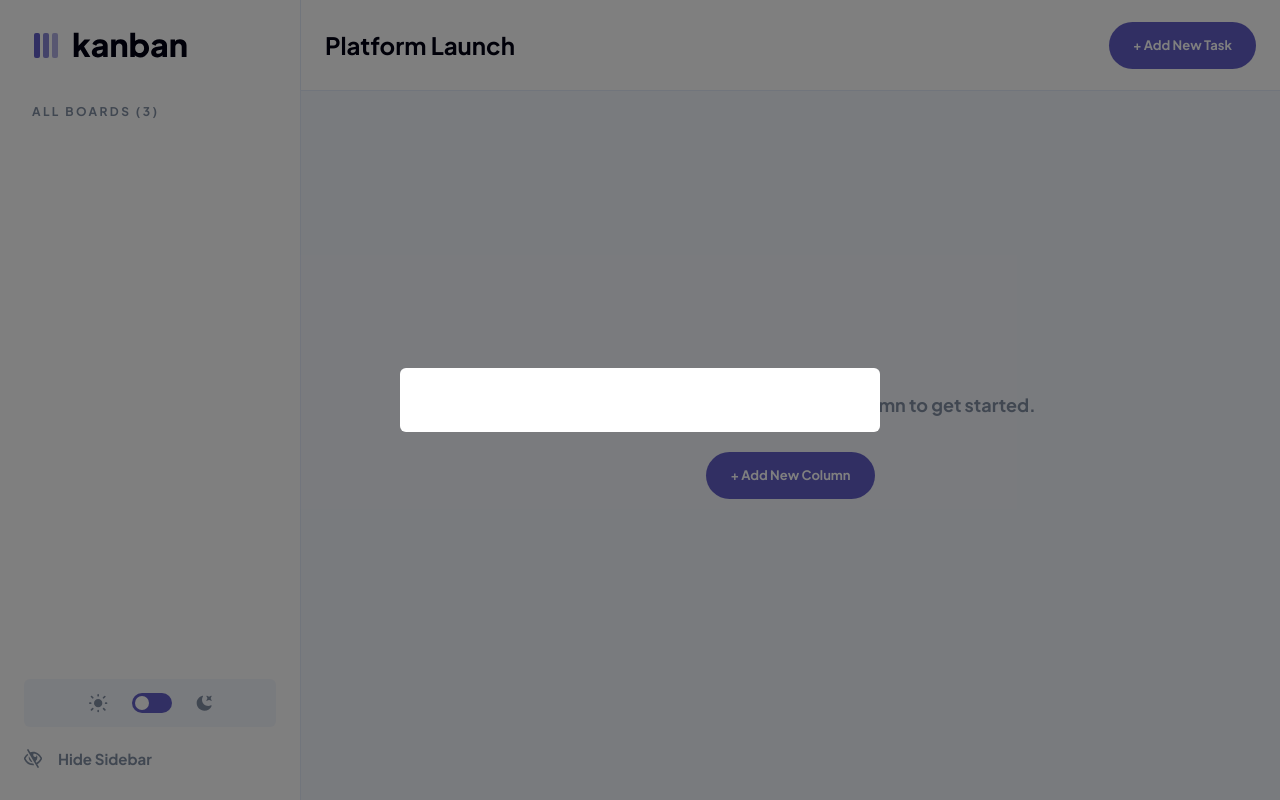
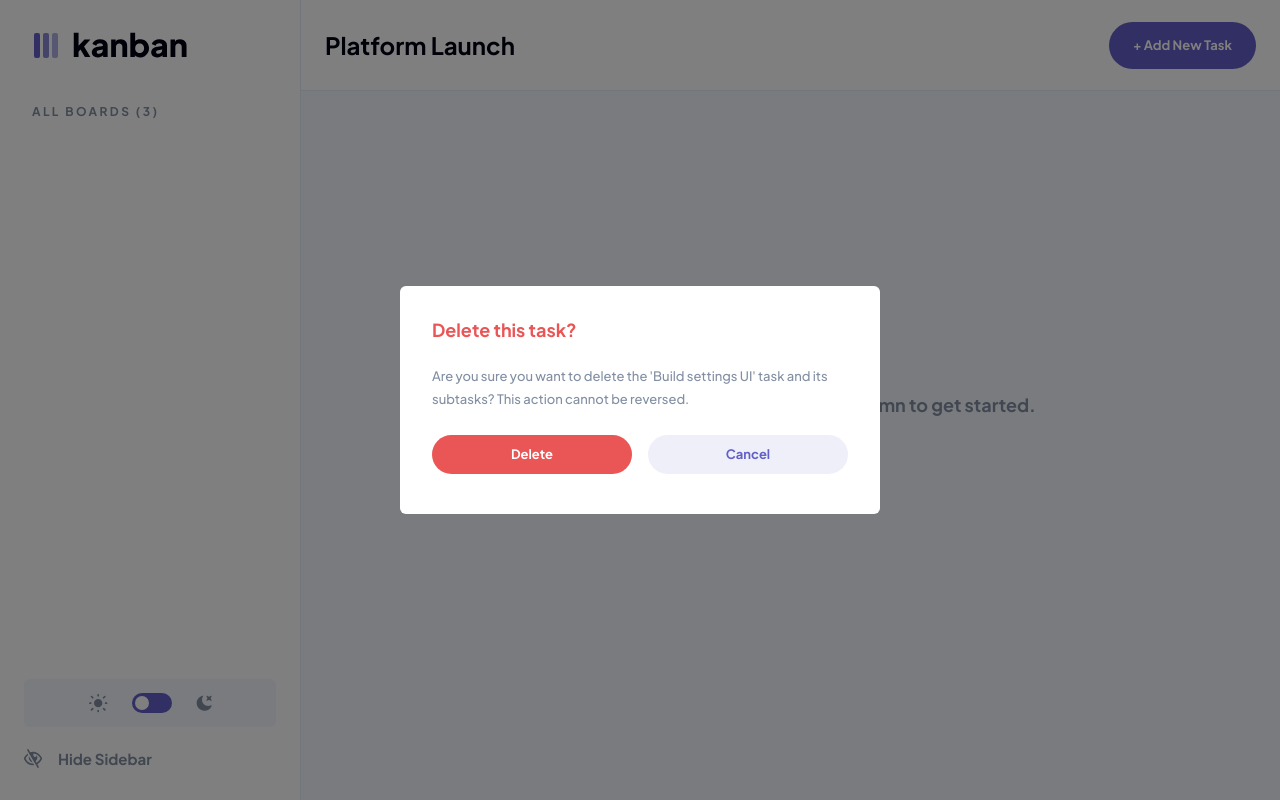
Before and after one commit to MrBradley815/kanban, a Nuxt app in the folder client/: page / in a window 1280 px wide. Built offline with nearby package versions, Linux system fonts and the light colour scheme.

Commit message:
Added delete task modal

```diff
--- a/client/assets/css/main.css
+++ b/client/assets/css/main.css
@@ -19,4 +19,12 @@
   .btn {
     @apply text-white-400 bg-blue-400 hover:bg-blue-300 font-bold text-[13px] leading-[19px] px-6 py-[14px] rounded-full transition;
   }
+
+  .btn-secondary {
+    @apply text-blue-400 text-[13px] font-bold bg-[rgba(99,95,199,10%)] hover:bg-[rgba(99,95,199,25%)] dark:bg-white-400 dark:hover:bg-white-400 leading-[23px] py-2 rounded-full transition;
+  }
+
+  .btn-delete {
+    @apply text-white-400 text-[13px] font-bold bg-red-400 hover:bg-red-300 leading-[23px] py-2 rounded-full transition;
+  }
 }
--- /dev/null
+++ b/client/components/modals/DeleteTask.vue
@@ -0,0 +1,16 @@
+<template>
+  <div>
+    <h2 class="text-red-400 font-bold text-[18px] leading-[23px] mb-6">Delete this task?</h2>
+    <p class="text-gray-500 text-[13px] leading-[23px] font-medium mb-6">
+      Are you sure you want to delete the 'Build settings UI' task and its subtasks? This action cannot be reversed.
+    </p>
+    <div class="flex gap-4">
+      <button class="btn-delete mb-2 w-full">Delete</button>
+      <button class="btn-secondary mb-2 w-full">Cancel</button>
+    </div>
+  </div>
+</template>
+
+<script setup></script>
+
+<style scoped></style>
--- a/client/components/modals/Modal.vue
+++ b/client/components/modals/Modal.vue
@@ -1,6 +1,6 @@
 <template>
   <div class="fixed top-0 left-0 right-0 bottom-0 grid place-items-center bg-[rgba(0,0,0,0.5)] z-50">
-    <div class="bg-white-400 rounded-md m-4 p-8 w-full max-w-[480px]">
+    <div class="bg-white-400 dark:bg-black-400 rounded-md m-4 p-8 w-full max-w-[480px]">
       <slot />
     </div>
   </div>
--- a/client/pages/index.vue
+++ b/client/pages/index.vue
@@ -15,12 +15,15 @@
         src="~/assets/images/icon-show-sidebar.svg"
         alt="show icon" />
     </span>
-    <Modal />
+    <Modal>
+      <DeleteTask />
+    </Modal>
   </div>
 </template>
 
 <script setup>
 import Modal from "~/components/modals/Modal.vue";
+import DeleteTask from "~/components/modals/DeleteTask.vue";
 import { useNavbarStore } from "~/store/sidenav";
 
 const store = useNavbarStore();
```
